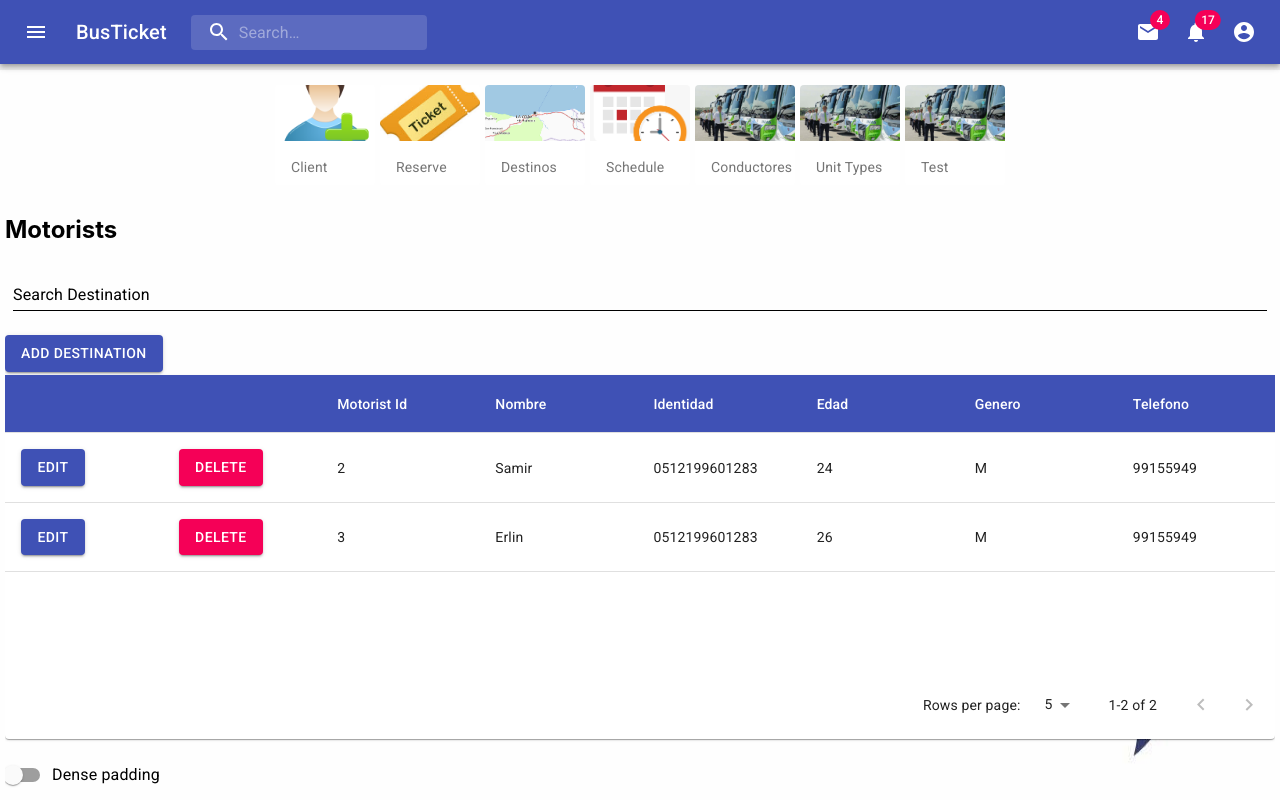
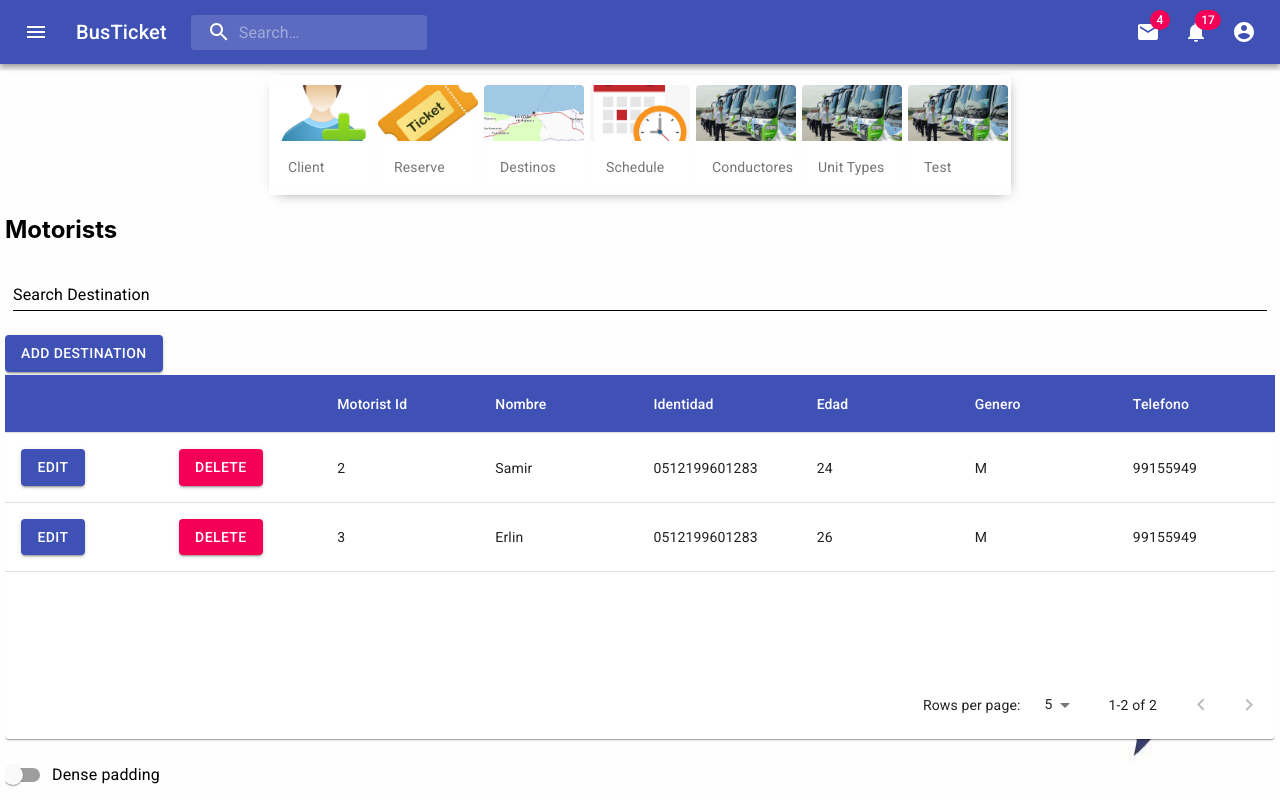
Before and after one commit to Johnbonilla007/busticket, a React app: page /home/motorist in a window 1280 px wide. Built offline with nearby package versions, Linux system fonts and the light colour scheme; data requests are answered from the project's data file.

Commit message:
no message

```diff
--- a/src/Containers/Reserve/components/Payment/Client.js
+++ b/src/Containers/Reserve/components/Payment/Client.js
@@ -2,7 +2,7 @@
 import styled from 'styled-components';
 
 const ClientStyled = styled.div`
-    color: #ffffff;
+    /* color: #ffffff; */
 `;
 
 const Client = ({client}) => {
--- a/src/Controls/MenuScreen/index.js
+++ b/src/Controls/MenuScreen/index.js
@@ -1,4 +1,4 @@
-import React, {state} from 'react';
+import React, { state } from 'react';
 import styled from 'styled-components';
 import { Cards } from '..';
 import { routes } from '../../routes';
@@ -6,15 +6,43 @@
 
 const MenuScreenStyled = styled.div`
     display: grid;
+    justify-items: center;
+
+    .cards-container {
+        /* display: grid;
         grid-template-columns: repeat(auto-fit, ${prop => `${prop.width}px`});
-    grid-column-gap: 5px;
+        grid-template-rows: 120px;
+        grid-row: 100px;
+        grid-column-gap: 5px; */
+
+        box-shadow: 2px 3px 13px -7px rgba(0,0,0,0.63);
+
+        display: flex;
 
         justify-content: center;
         align-items: center;
+        overflow-x: auto;
+        overflow-y: hidden;
+
+        height: 120px;
+
+        width: auto;
+
+        @media screen and (max-width: 880px) {
+            width: 100%;
+        }
+
+
+
+        .card-item {
+            width: ${prop => `${prop.width}px`};
+            padding: 3px;
+        }
+    }
 
 `;
 
-const MenuScreen = ({width, height }) => {
+const MenuScreen = ({ width, height }) => {
 
     const handleSelectedItem = item => {
 
@@ -22,13 +50,17 @@
 
     return (
         <MenuScreenStyled width={width} height={height}>
-            {routes.map(item => <MenuScreenItem
+            <div className="cards-container">
+                {routes.map(item => <div className="card-item">
+                    <MenuScreenItem
                         height={height}
                         width={width}
                         item={item}
                         onClick={handleSelectedItem}
-                                    />)
+                    />
+                </div>)
                 }
+            </div>
         </MenuScreenStyled>
     )
 }
--- a/src/Controls/StepperControl/index.js
+++ b/src/Controls/StepperControl/index.js
@@ -13,7 +13,7 @@
     width: '100%',
   },
   stepper: {
-    backgroundColor: 'black',
+    // backgroundColor: 'black',
   },
   button: {
     marginRight: theme.spacing(1),
@@ -113,7 +113,7 @@
         {stepsTemp.map((label, index) => (
           <Step className={classes.step} key={label}>
             <StepButton className={classes.stepButton} onClick={handleStep(index)} completed={completed[index]}>
-              <span style={{ color: '#ffffff' }}>{label}</span>
+              <span>{label}</span>
             </StepButton>
           </Step>
         ))}
--- a/src/index.css
+++ b/src/index.css
@@ -16,7 +16,8 @@
 
 body > div ::-webkit-scrollbar
 {
-	width: 10px;
+  width: 10px;
+  height: 5px;
 	background-color: #F5F5F5;
 }
 
```
Lines whose indentation alone changed are shown as unchanged.
